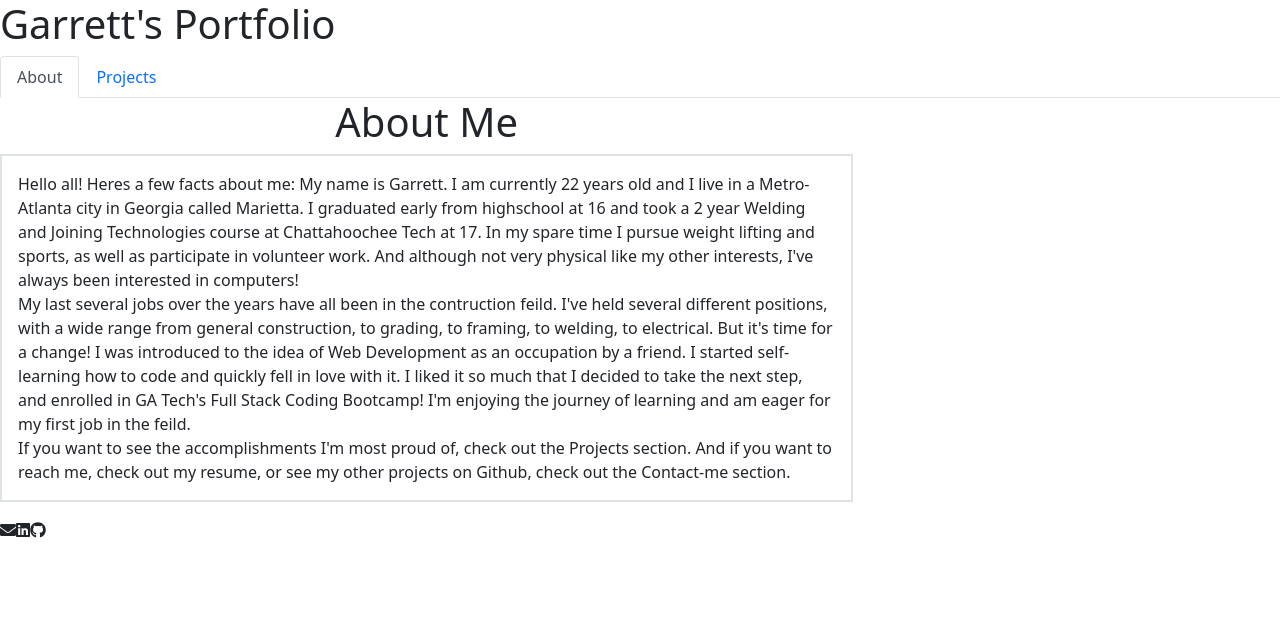
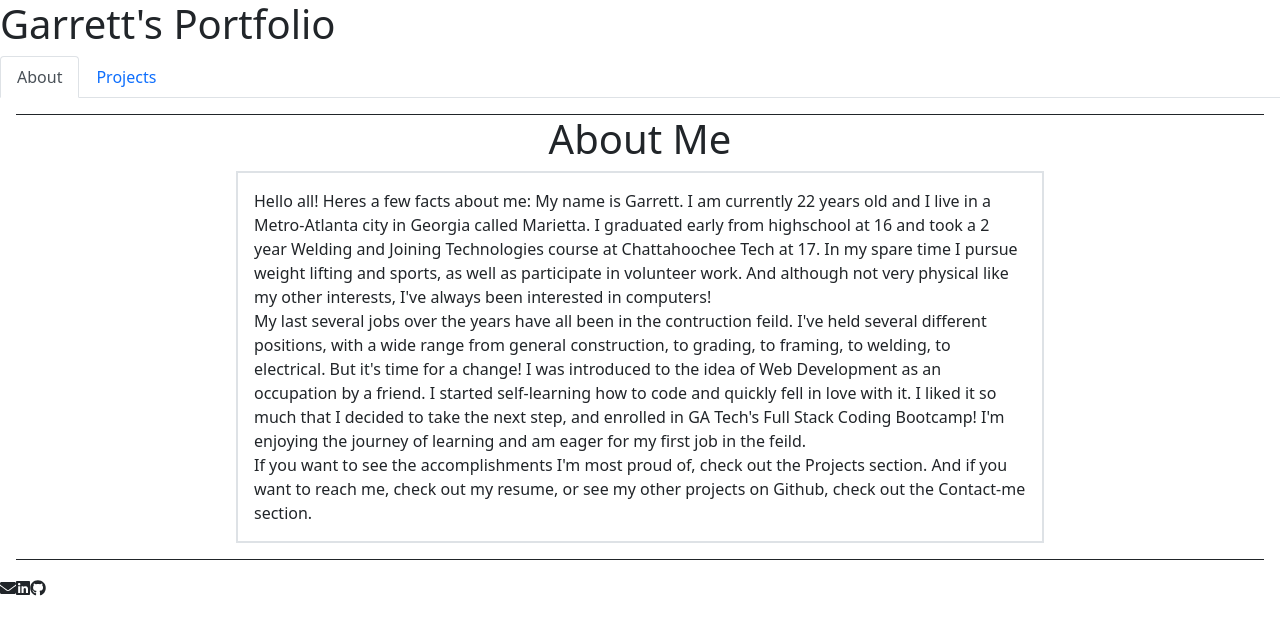
Before and after one commit to GarrettLB/Portfolio-powered-by-REACT-, a React (Create React App) app: page / in a window 1280 px wide. Shown: the top 634 px of the page. Built offline with nearby package versions, Linux system fonts and the light colour scheme.

Commit message:
centered About me

```diff
--- a/src/components/pages/About.js
+++ b/src/components/pages/About.js
@@ -2,7 +2,8 @@ import React from "react";
 
 function About() {
   return (
-    <div class="col-12 col-lg-8 d-flex flex-column justify-content-center">
+    <div class="row m-3 border-bottom border-top border-dark justify-content-center">
+      <div class="col-12 col-lg-8 d-flex flex-column">
         <h1 class="text-center">About Me</h1>
 
         <p class="border border border-2 p-height p-3">
@@ -21,6 +22,7 @@ function About() {
           And if you want to reach me, check out my resume, or see my other projects on Github, check out the Contact-me section.
         </p>
       </div>
+    </div>
   )
 };
 
```
Lines whose indentation alone changed are shown as unchanged.
